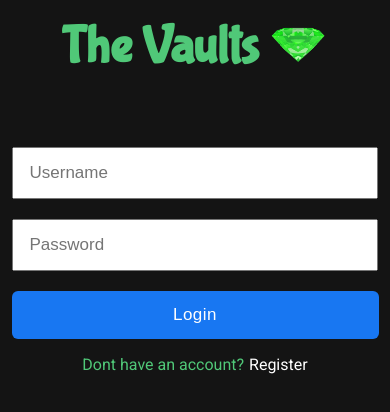
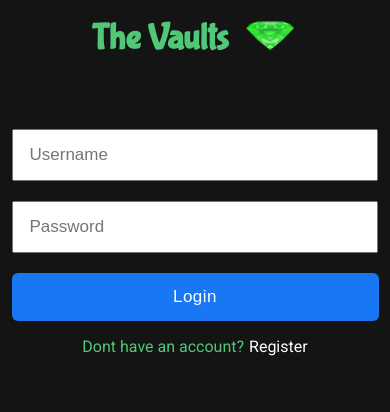
Before and after one commit to drg49/Neighborly-App-Frontend, a React (Create React App) app: page /login in a window 390 px wide. Shown: the top 412 px of the page. Built offline with nearby package versions, Linux system fonts and the light colour scheme.

Commit message:
Update 8/7/2021

```diff
--- a/src/App.scss
+++ b/src/App.scss
@@ -346,20 +346,20 @@
   padding-top: 35px;
 }
 
-// @media screen and (max-width: 1024px){
-//   #logo {
-//     h1 {
-//       font-size: 36px;
-//     }
+@media screen and (max-width: 1024px){
+  #logo {
+    h1 {
+      font-size: 36px;
+    }
 
-//     img {
-//       width: 56px;
-//       height: 31px;
-//     }
+    img {
+      width: 56px;
+      height: 31px;
+    }
 
-//     // max-width: 322px;
-//   }
-// }
+    max-width: 220px;
+  }
+}
 
 @media screen and (max-width: 622px){
   #post-card {
--- a/src/pages/Form.js
+++ b/src/pages/Form.js
@@ -92,7 +92,7 @@
                         body: JSON.stringify({note, username, location})
                     })
                 }).then(history.push(`/${city}/${state}/vault`))
-                        // .then(setTimeout(() => window.location.reload(), 2000))
+                        .then(setTimeout(() => window.location.reload(), 1000))
         }
     }
 
```
